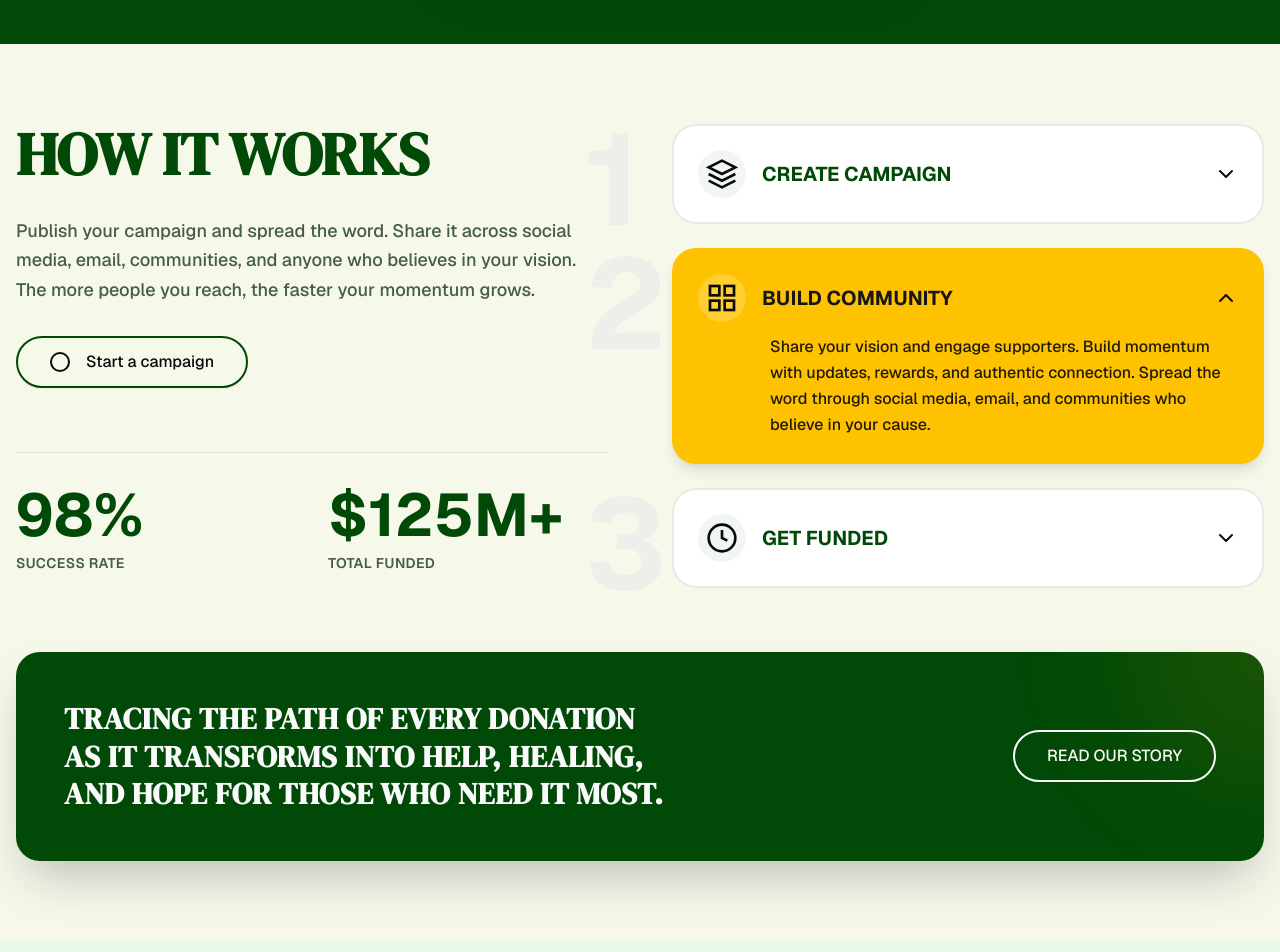
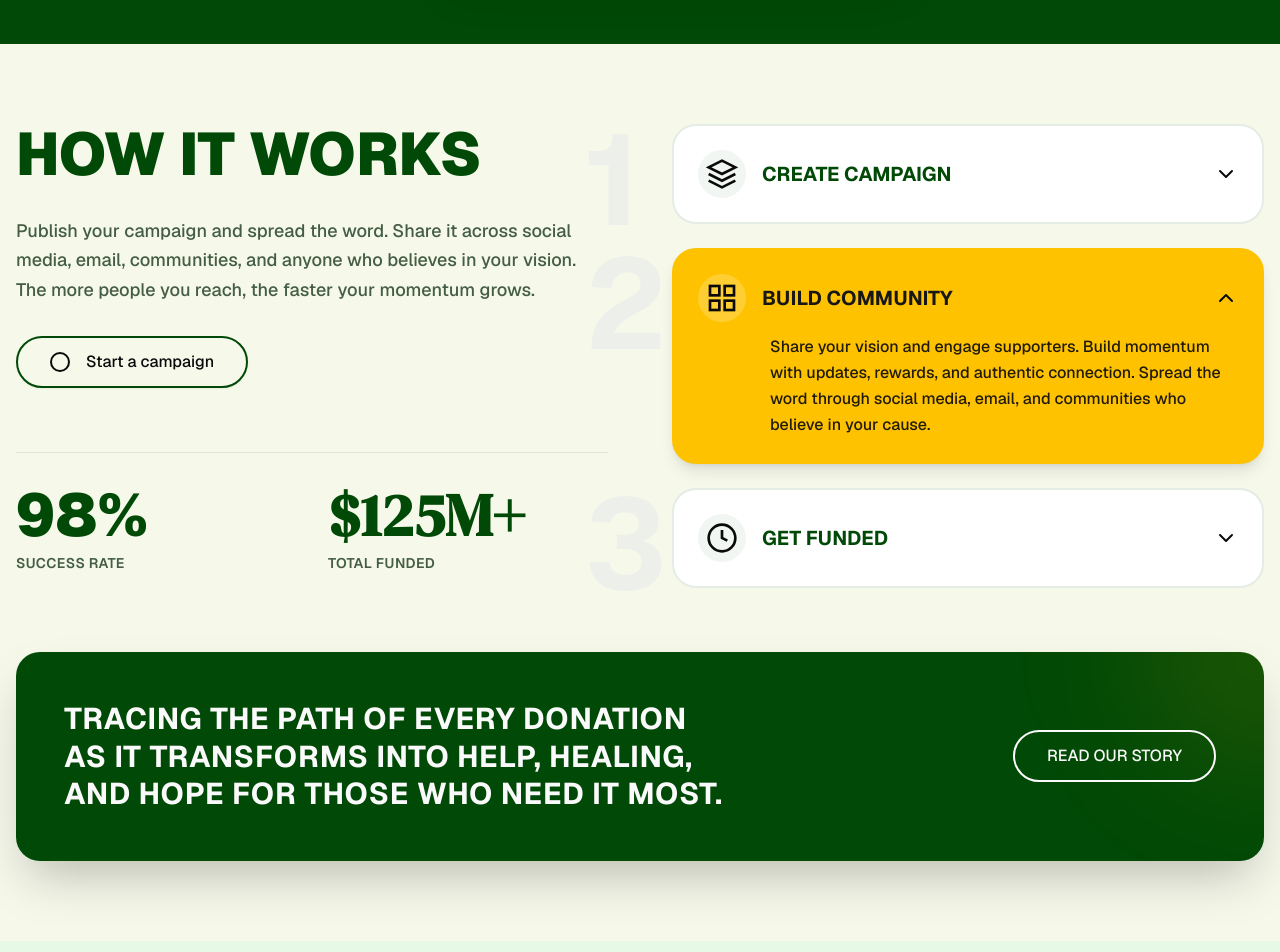
Before and after one commit to ojoedejen/The-Na-Iye-Jabbie-Foundation-NIJF-We, a Next.js app: page / in a window 1280 px wide. Shown: the part 1780-2732 px from the top of the page. Built offline with nearby package versions, Linux system fonts and the light colour scheme.

Commit message:
feat: sync changes from main across project
Update project files, components, API actions, and assets

Co-authored-by: null <209897911+ojoedejen@users.noreply.github.com>

```diff
--- a/components/cta-section.tsx
+++ b/components/cta-section.tsx
@@ -13,7 +13,7 @@ export function CTASection() {
     >
       <div className="container mx-auto px-4 text-center">
         <ScrollReveal>
-          <h2 className="text-5xl md:text-6xl lg:text-7xl font-serif font-bold text-white mb-6 text-balance leading-tight">
+          <h2 className="text-5xl md:text-6xl lg:text-7xl text-white mb-6 text-balance leading-tight font-sans font-black">
             BECOME PART OF A<br />
             COMPASSIONATE COMMUNITY
           </h2>
--- a/components/footer.tsx
+++ b/components/footer.tsx
@@ -4,7 +4,7 @@ import { ScrollReveal } from "@/components/ui/scroll-reveal"
 
 export function Footer() {
   return (
-    <footer className="bg-primary text-primary-foreground">
+    <footer className="text-primary-foreground bg-[rgba(0,32,0,1)]">
       {/* Main Footer Content */}
       <div className="container mx-auto px-4 py-16">
         <div className="grid md:grid-cols-3 gap-12 mb-16">
@@ -99,7 +99,7 @@ export function Footer() {
       <div className="py-12 px-4 shadow-inner bg-black/20">
         <ScrollReveal>
           <div className="flex items-center justify-center gap-6 font-black">
-            <h2 className="text-2xl md:text-4xl tracking-wide text-center font-serif font-black lg:text-7xl text-primary-foreground/10">
+            <h2 className="text-2xl md:text-4xl tracking-wide text-center text-background font-sans lg:text-8xl font-black leading-[]">
               THE NA-IYE JABBIE FOUNDATION
             </h2>
           </div>
--- a/components/how-it-works.tsx
+++ b/components/how-it-works.tsx
@@ -56,7 +56,7 @@ export function HowItWorks() {
           {/* Left Content */}
           <ScrollReveal>
             <div className="space-y-8">
-              <h2 className="text-4xl md:text-5xl lg:text-6xl font-serif font-bold text-primary">HOW IT WORKS</h2>
+              <h2 className="text-4xl md:text-5xl lg:text-6xl text-primary font-sans font-black">HOW IT WORKS</h2>
 
               <p className="text-lg text-muted-foreground leading-relaxed max-w-xl text-balance font-medium">
                 Publish your campaign and spread the word. Share it across social media, email, communities, and anyone
@@ -71,11 +71,11 @@ export function HowItWorks() {
               {/* Stats */}
               <div className="grid grid-cols-2 gap-8 pt-8 border-t border-primary/10 mt-8">
                 <div>
-                  <div className="text-5xl md:text-6xl font-bold mb-2 text-primary">98%</div>
+                  <div className="text-5xl md:text-6xl mb-2 text-primary font-black">98%</div>
                   <div className="text-sm text-muted-foreground uppercase tracking-wide font-semibold">Success rate</div>
                 </div>
                 <div>
-                  <div className="text-5xl md:text-6xl font-bold mb-2 text-primary">$125M+</div>
+                  <div className="text-5xl md:text-6xl mb-2 text-primary font-black font-serif">$125M+</div>
                   <div className="text-sm text-muted-foreground uppercase tracking-wide font-semibold">Total Funded</div>
                 </div>
               </div>
@@ -127,7 +127,7 @@ export function HowItWorks() {
             <div className="bg-primary text-primary-foreground rounded-3xl p-8 lg:p-12 shadow-2xl overflow-hidden relative">
               <div className="absolute top-0 right-0 w-64 h-64 bg-accent/10 rounded-full blur-3xl -translate-y-1/2 translate-x-1/2" />
               <div className="flex flex-col lg:flex-row items-center justify-between gap-8 relative z-10">
-                <h3 className="text-2xl max-w-3xl text-balance font-serif font-bold md:text-3xl tracking-wide leading-tight">
+                <h3 className="text-2xl max-w-3xl text-balance font-bold md:text-3xl tracking-wide leading-tight font-sans">
                   TRACING THE PATH OF EVERY DONATION AS IT TRANSFORMS INTO HELP, HEALING, AND HOPE FOR THOSE WHO NEED IT
                   MOST.
                 </h3>
--- a/components/journey-section.tsx
+++ b/components/journey-section.tsx
@@ -52,7 +52,7 @@ export function JourneySection() {
     <section className="bg-muted py-20 relative overflow-hidden">
       <div className="container mx-auto px-4">
         <ScrollReveal>
-          <h2 className="text-4xl md:text-5xl lg:text-6xl font-serif font-bold text-primary mb-12 text-center">OUR JOURNEY</h2>
+          <h2 className="text-4xl md:text-5xl lg:text-6xl text-primary mb-12 text-center font-black font-sans">OUR JOURNEY</h2>
         </ScrollReveal>
 
         {/* Mobile/Tablet View (Vertical Stack) */}
--- a/components/navigation.tsx
+++ b/components/navigation.tsx
@@ -10,7 +10,7 @@ export function Navigation() {
 
   return (
     <header className="absolute top-0 left-0 right-0 z-50 p-4 animate-in slide-in-from-top-4 duration-700 fade-in">
-      <div className="bg-white/80 backdrop-blur-md rounded-3xl border border-white/20 shadow-lg relative z-50">
+      <div className="bg-white/80 backdrop-blur-md rounded-3xl border border-white/20 relative z-50 shadow-xs font-sans">
         <div className="container mx-auto px-6 py-4">
           <nav className="flex items-center justify-between">
             {/* Logo */}
--- a/components/testimonials-section.tsx
+++ b/components/testimonials-section.tsx
@@ -16,7 +16,7 @@ export function TestimonialsSection() {
             <div className="inline-block border-2 border-primary/30 bg-primary/20 backdrop-blur-sm rounded-full px-6 py-2 mb-6">
               <span className="text-primary-foreground font-semibold tracking-wide">TESTIMONIALS</span>
             </div>
-            <h2 className="text-5xl md:text-6xl font-serif text-white mb-6">WHAT PEOPLE SAY ABOUT US</h2>
+            <h2 className="text-5xl md:text-6xl text-white mb-6 font-sans font-black">WHAT PEOPLE SAY ABOUT US</h2>
             <p className="text-gray-200 max-w-2xl mx-auto text-lg font-medium">
               Hear real stories and experiences from donors and beneficiaries who trust The Na-Iye Jabbie Foundation to
               make every contribution meaningful.
```
